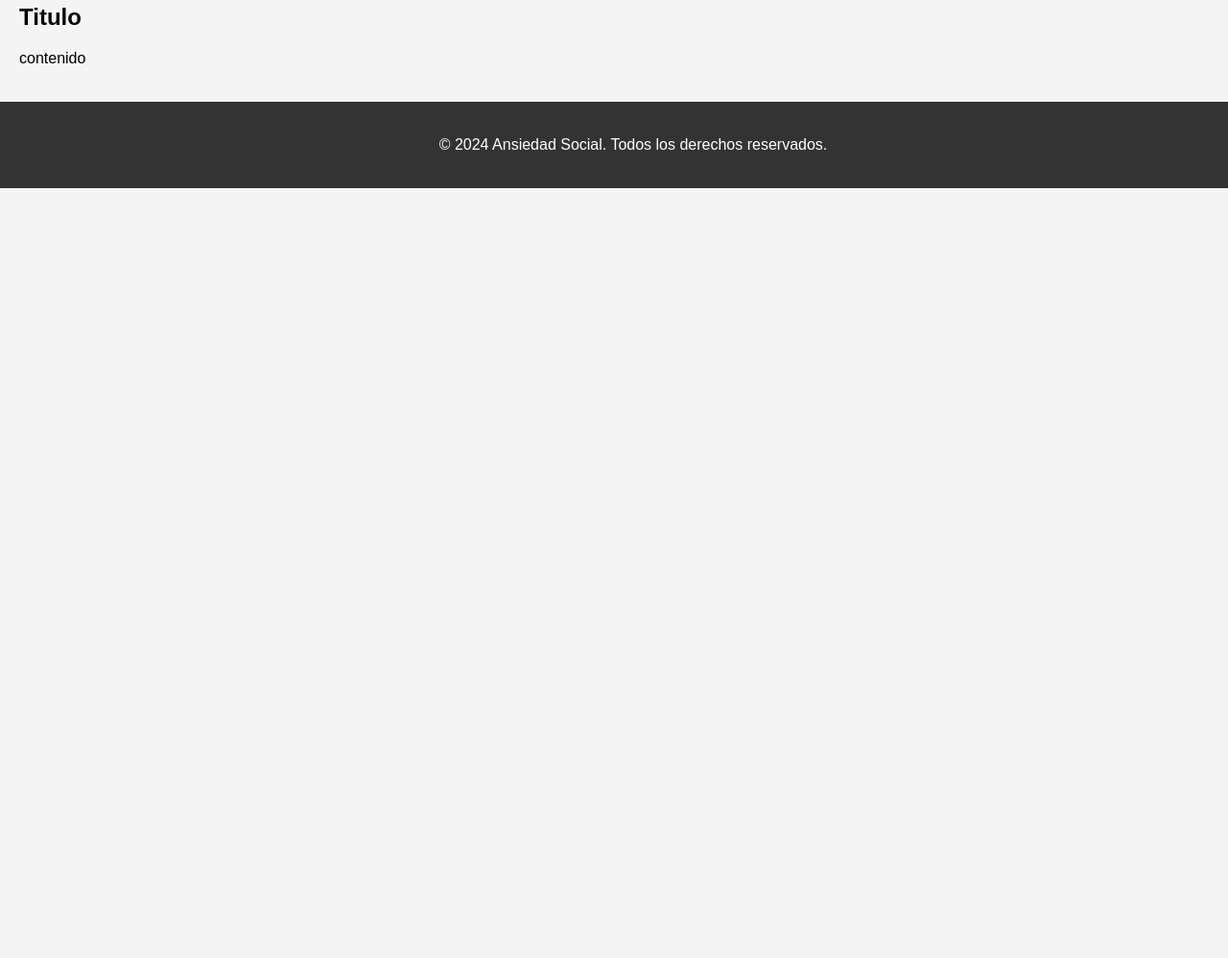
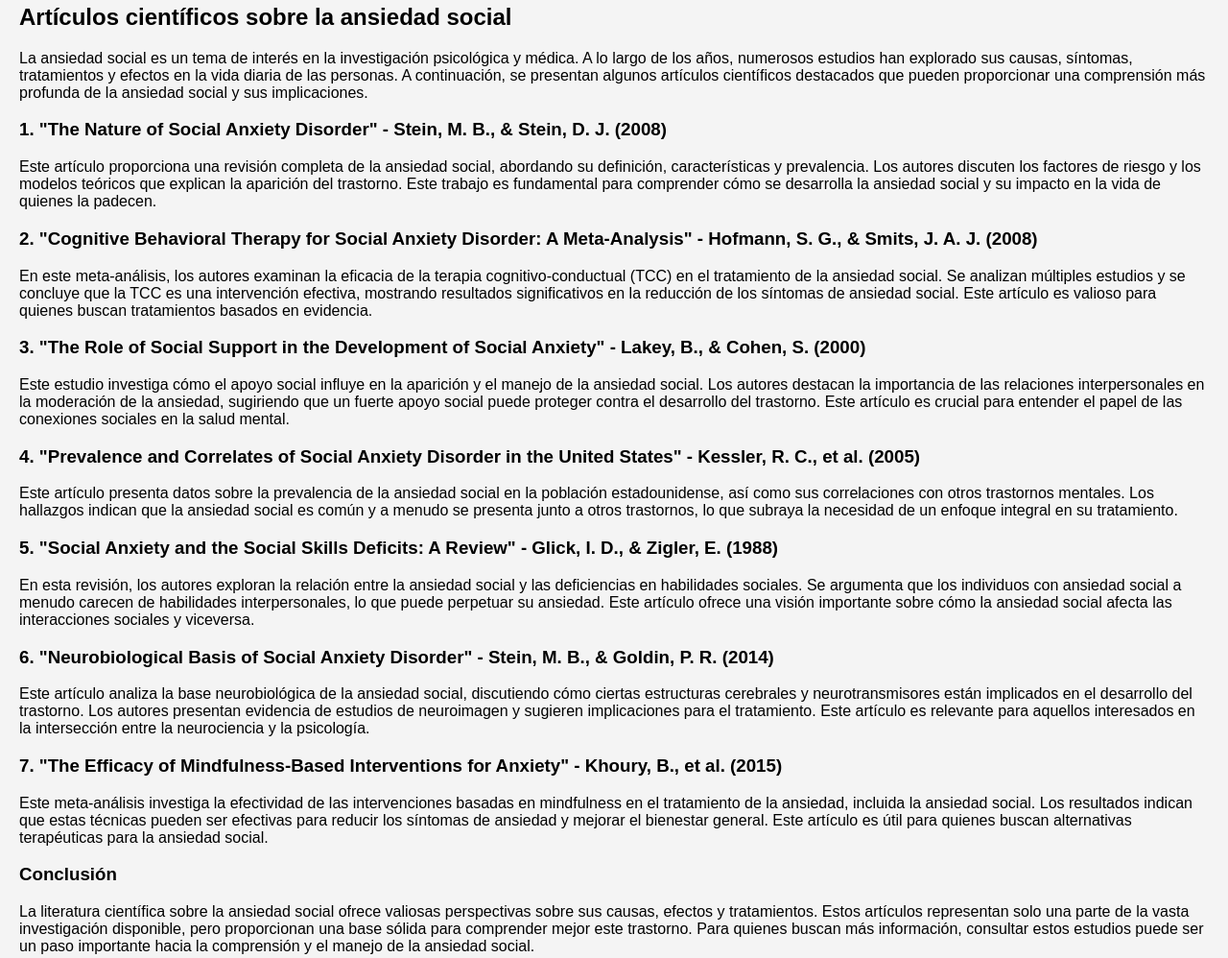
Before and after one commit to snucara/ansiedad, a plain HTML site: page 22.html in a window 1280 px wide. Shown: the part 258-1256 px from the top of the page at 96% size. Before the commit the page ends 800 px from the top, so only its background shows below. Drawn offline with Linux system fonts and the light colour scheme.

Commit message:
Update 22.html

```diff
--- a/22.html
+++ b/22.html
@@ -152,8 +152,35 @@
 </nav>
 
 <main>
-    <h2>Titulo</h2>
-    <p>contenido</p>
+   <section>
+    <h2>Artículos científicos sobre la ansiedad social</h2>
+    <p>La ansiedad social es un tema de interés en la investigación psicológica y médica. A lo largo de los años, numerosos estudios han explorado sus causas, síntomas, tratamientos y efectos en la vida diaria de las personas. A continuación, se presentan algunos artículos científicos destacados que pueden proporcionar una comprensión más profunda de la ansiedad social y sus implicaciones.</p>
+
+    <h3>1. "The Nature of Social Anxiety Disorder" - Stein, M. B., & Stein, D. J. (2008)</h3>
+    <p>Este artículo proporciona una revisión completa de la ansiedad social, abordando su definición, características y prevalencia. Los autores discuten los factores de riesgo y los modelos teóricos que explican la aparición del trastorno. Este trabajo es fundamental para comprender cómo se desarrolla la ansiedad social y su impacto en la vida de quienes la padecen.</p>
+
+    <h3>2. "Cognitive Behavioral Therapy for Social Anxiety Disorder: A Meta-Analysis" - Hofmann, S. G., & Smits, J. A. J. (2008)</h3>
+    <p>En este meta-análisis, los autores examinan la eficacia de la terapia cognitivo-conductual (TCC) en el tratamiento de la ansiedad social. Se analizan múltiples estudios y se concluye que la TCC es una intervención efectiva, mostrando resultados significativos en la reducción de los síntomas de ansiedad social. Este artículo es valioso para quienes buscan tratamientos basados en evidencia.</p>
+
+    <h3>3. "The Role of Social Support in the Development of Social Anxiety" - Lakey, B., & Cohen, S. (2000)</h3>
+    <p>Este estudio investiga cómo el apoyo social influye en la aparición y el manejo de la ansiedad social. Los autores destacan la importancia de las relaciones interpersonales en la moderación de la ansiedad, sugiriendo que un fuerte apoyo social puede proteger contra el desarrollo del trastorno. Este artículo es crucial para entender el papel de las conexiones sociales en la salud mental.</p>
+
+    <h3>4. "Prevalence and Correlates of Social Anxiety Disorder in the United States" - Kessler, R. C., et al. (2005)</h3>
+    <p>Este artículo presenta datos sobre la prevalencia de la ansiedad social en la población estadounidense, así como sus correlaciones con otros trastornos mentales. Los hallazgos indican que la ansiedad social es común y a menudo se presenta junto a otros trastornos, lo que subraya la necesidad de un enfoque integral en su tratamiento.</p>
+
+    <h3>5. "Social Anxiety and the Social Skills Deficits: A Review" - Glick, I. D., & Zigler, E. (1988)</h3>
+    <p>En esta revisión, los autores exploran la relación entre la ansiedad social y las deficiencias en habilidades sociales. Se argumenta que los individuos con ansiedad social a menudo carecen de habilidades interpersonales, lo que puede perpetuar su ansiedad. Este artículo ofrece una visión importante sobre cómo la ansiedad social afecta las interacciones sociales y viceversa.</p>
+
+    <h3>6. "Neurobiological Basis of Social Anxiety Disorder" - Stein, M. B., & Goldin, P. R. (2014)</h3>
+    <p>Este artículo analiza la base neurobiológica de la ansiedad social, discutiendo cómo ciertas estructuras cerebrales y neurotransmisores están implicados en el desarrollo del trastorno. Los autores presentan evidencia de estudios de neuroimagen y sugieren implicaciones para el tratamiento. Este artículo es relevante para aquellos interesados en la intersección entre la neurociencia y la psicología.</p>
+
+    <h3>7. "The Efficacy of Mindfulness-Based Interventions for Anxiety" - Khoury, B., et al. (2015)</h3>
+    <p>Este meta-análisis investiga la efectividad de las intervenciones basadas en mindfulness en el tratamiento de la ansiedad, incluida la ansiedad social. Los resultados indican que estas técnicas pueden ser efectivas para reducir los síntomas de ansiedad y mejorar el bienestar general. Este artículo es útil para quienes buscan alternativas terapéuticas para la ansiedad social.</p>
+
+    <h3>Conclusión</h3>
+    <p>La literatura científica sobre la ansiedad social ofrece valiosas perspectivas sobre sus causas, efectos y tratamientos. Estos artículos representan solo una parte de la vasta investigación disponible, pero proporcionan una base sólida para comprender mejor este trastorno. Para quienes buscan más información, consultar estos estudios puede ser un paso importante hacia la comprensión y el manejo de la ansiedad social.</p>
+</section>
+
 </main>
 
 <footer>
```
